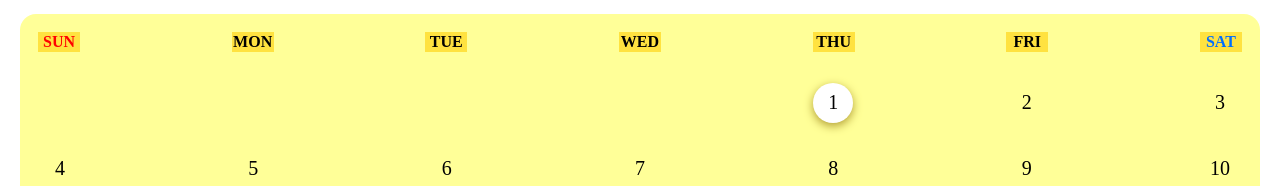
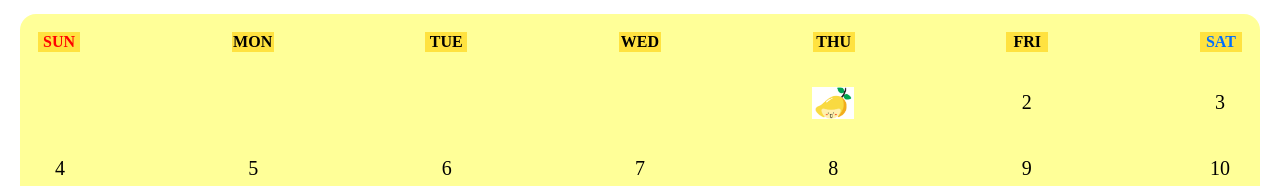
Before and after one commit to DEV-TINO/Mango-Diary-MJ, a Vue app in the folder mj-diary/: page /main in a window 1280 px wide. Shown: the part 175-361 px from the top of the page. Built offline with nearby package versions, Linux system fonts and the light colour scheme; a web font is replaced by a local one.

Commit message:
feat: print emojis to calendar

```diff
--- a/mj-diary/src/components/CalendarMainPage.vue
+++ b/mj-diary/src/components/CalendarMainPage.vue
@@ -18,8 +18,9 @@
       </thead>
       <tbody class="day-body">
         <tr class="day-row" v-for="index, i in this.$store.state.days" :key="i">
-          <td class="day-block" v-for="day in index" :key="day">
-            <div :class="today(day)" @click="goWrite(this.$store.state.date.year, this.$store.state.date.month, day)">{{ day }}</div>
+          <td class="day-block" v-for="day in index" :key="day" @click="goWrite(this.$store.state.date.year, this.$store.state.date.month, day)">
+            <img v-if="setDay(day) != false" :src="'/mood/' + setDay(day).emoji_name + '.png'" class="calendarEmoji" />
+            <div v-if="setDay(day) == false" :class="today(day)">{{ day }}</div>
           </td>
         </tr>
       </tbody>
@@ -47,9 +48,10 @@ export default {
       this.$store.commit('loadCalendar');
     },
     goWrite(year, month, day) {
+      this.$store.state.writeYear = String(year);
       this.$store.state.wirteMonth = String(month + 1).padStart(2, "0");
       this.$store.state.writeDay = String(day).padStart(2, "0");
-      this.$store.state.writeDate = String(year) + this.$store.state.wirteMonth + this.$store.state.writeDay;
+      this.$store.state.writeDate = this.$store.state.writeYear + this.$store.state.wirteMonth + this.$store.state.writeDay;
 
       const todayDateStr = String(this.$store.state.todayDate.year) + String(this.$store.state.todayDate.month + 1).padStart(2, "0") + String(this.$store.state.todayDate.day).padStart(2, "0");
 
@@ -72,6 +74,20 @@ export default {
       }else{
         return 'week';
       }
+    },
+    setDay(day) {
+      if(day != null) {
+        if(this.$store.state.postData[day - 1]?.post_id == this.getDiaryId(this.$store.state.date.year, this.$store.state.date.month, day)) {
+          return this.$store.state.emojiData[this.$store.state.postData[day - 1]?.post_emoji_id]
+        }else{
+          return false;
+        }
+      }else if(day == null){
+        return false;
+      }
+    },
+    getDiaryId(year, month, day) {
+      return String(year) + String(month + 1).padStart(2, "0") + String(day).padStart(2, "0");
     }
   }
 }
@@ -195,4 +211,7 @@ export default {
   bottom: 7.5rem;
   right: 32px;
 }
+.calendarEmoji {
+  width: 42px;
+}
 </style>
```
